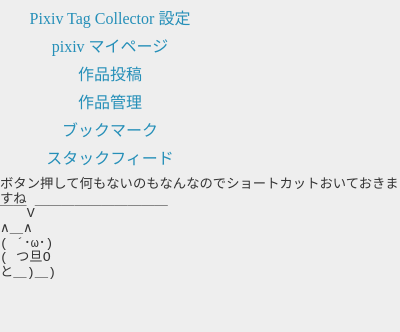
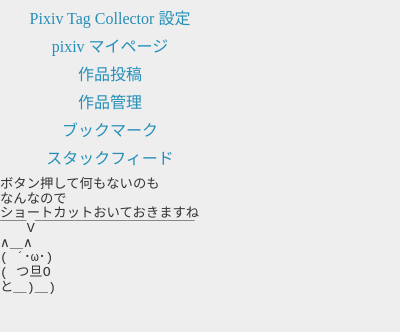
Before and after one commit to sato1043/PixivTagCollectorChrome, a browser extension: page PixivTagCollector/popup.html in a window 400 px wide. Drawn offline with Linux system fonts and the light colour scheme.

Commit message:
ちょこちょこと微調整

```diff
--- a/PixivTagCollector/popup.html
+++ b/PixivTagCollector/popup.html
@@ -1,13 +1,11 @@
 <!doctype html>
+<html>
 <head>
 <meta charset="utf-8" />
 <title>Pixiv Tag Collector</title>
 <link rel="stylesheet" type="text/css" href="css/style.css">
-<script type="text/javascript" src="js/jquery.min.js"></script>
 </head>
-<body>
-
-<div id="wrapper-popup">
+<body class="popup">
 
 <ul class="popup-shortcut">
 	<li><a href="options.html" target="_blank">Pixiv Tag Collector 設定</a></li>
@@ -17,19 +15,17 @@
 	<li><a href="http://www.pixiv.net/bookmark.php" target="_blank">ブックマーク</a>
 	<li><a href="http://www.pixiv.net/stacc/" target="_blank">スタックフィード</a></li>
 </ul>
-	<ul>
-		<li></li>
-	</ul>
 
 <div class="aa">
-		ボタン押して何もないのもなんなのでショートカットおいておきますね<br>
-		￣￣V￣￣￣￣￣￣￣￣￣￣<br>
+	ボタン押して何もないのも<br>
+	なんなので<br>
+	ショートカットおいておきますね<br>
+	￣￣V￣￣￣￣￣￣￣￣￣￣￣￣<br>
 	∧＿∧<br>
 	( ´･ω･) <br>
 	( つ旦O<br>
 	と＿)＿)<br>
 </div>
-</div>
 
 </body>
 </html>
```
Lines whose indentation alone changed are shown as unchanged.
